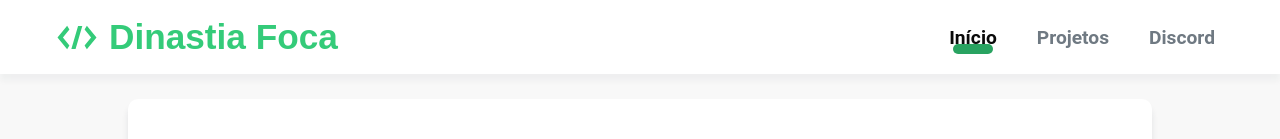
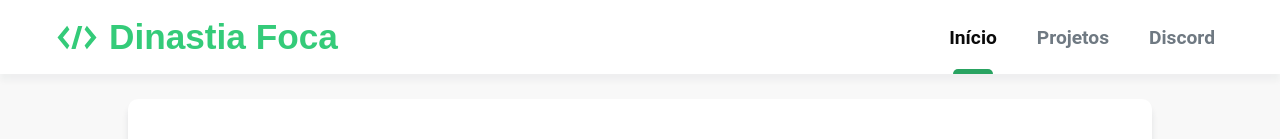
Before and after one commit to FocaEnterprises/FocaWebsite, a Next.js app: page / in a window 1280 px wide. Shown: the top 139 px of the page. Built offline with nearby package versions, Linux system fonts and the light colour scheme.

Commit message:
fix: Fixed previous deploy

```diff
--- a/src/Components/Header/styles.ts
+++ b/src/Components/Header/styles.ts
@@ -5,7 +5,7 @@ export const Container = styled.div`
   align-items: center;
   justify-content: space-between;
   padding: 0 45px;
-  min-height: 74px;
+  height: 74px;
 
   background-color: ${({ theme }) => theme.bg.primary};
   box-shadow: 0 7px 6px 0 rgba( 33, 43, 54, .04);
@@ -14,6 +14,8 @@ export const Container = styled.div`
 
   @media (max-width: 1000px) {
     flex-direction: column;
+    min-height: 74px;
+    height: auto;
   }
 `;
 
--- a/src/styles/pages/Index.ts
+++ b/src/styles/pages/Index.ts
@@ -2,7 +2,7 @@
 import styled from 'styled-components';
 
 export const Container = styled.main`
-  min-height: 100%;
+  min-height: 100vh;
 
   background-color: ${({ theme }) => theme.bg.secondary};
 `;
```
